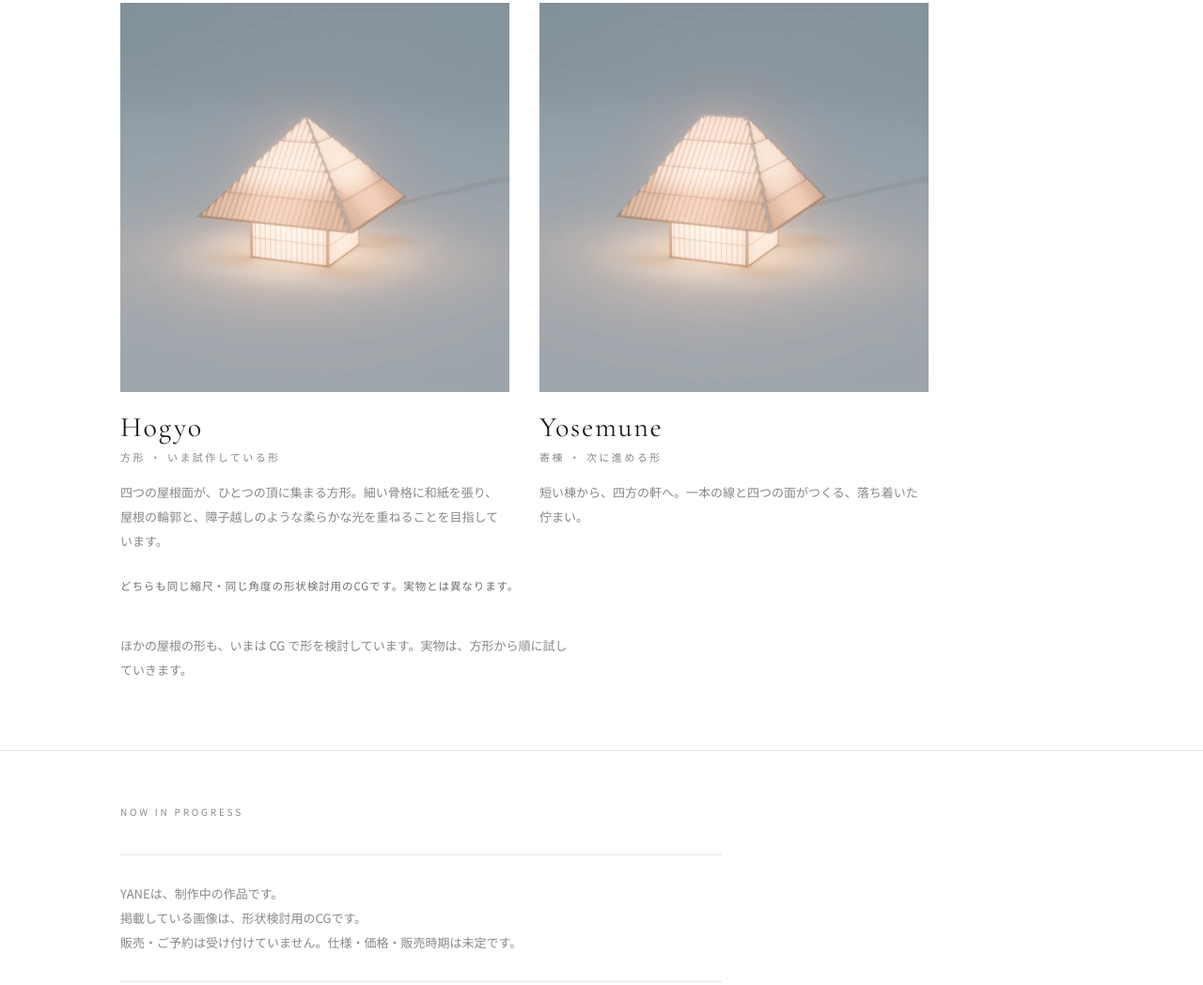
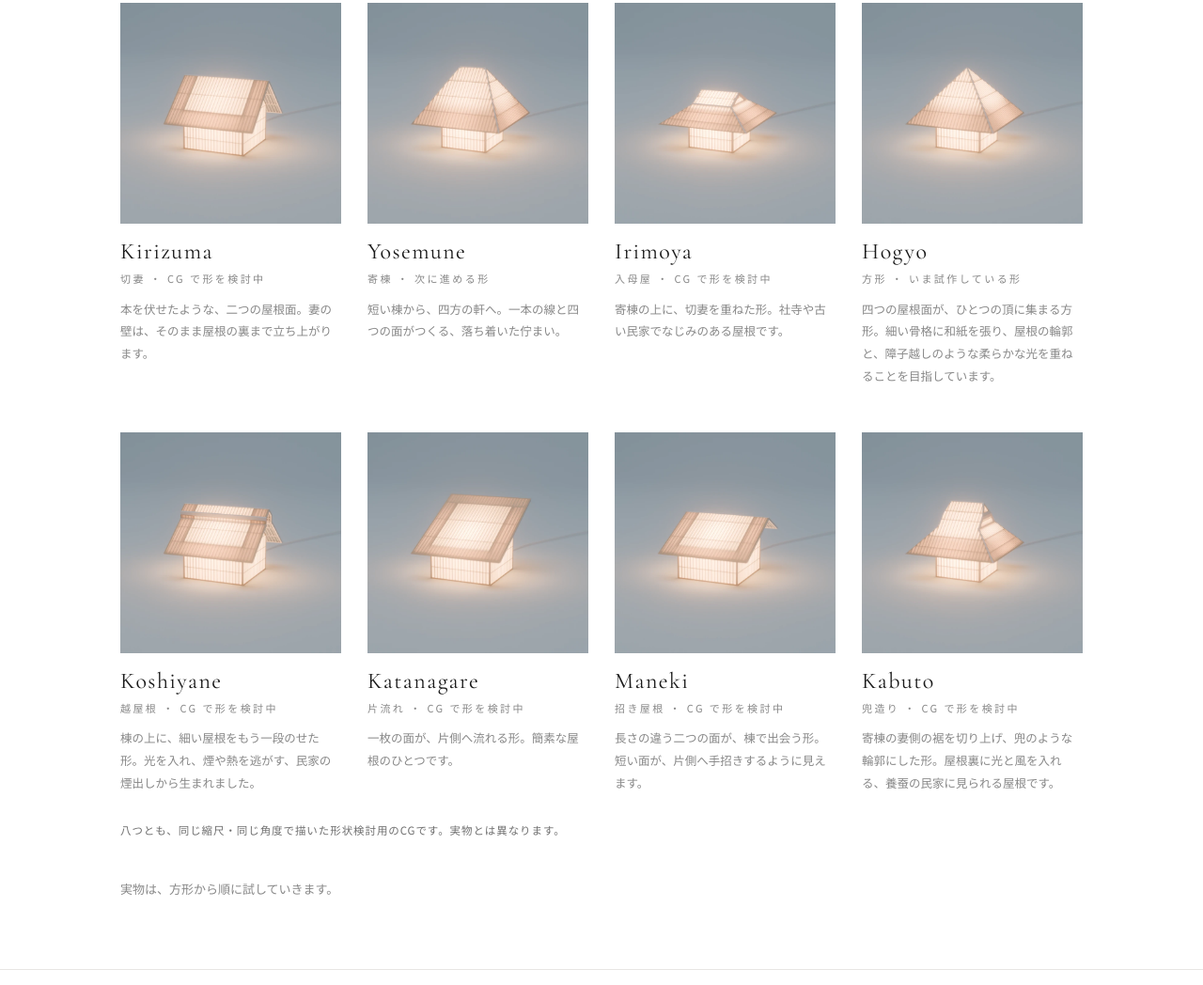
Before and after one commit to yuendesignstudio/yu-en, a plain HTML site: page karan-products/yane.html in a window 1280 px wide. Shown: the part 2180-3228 px from the top of the page at 94% size. Drawn offline with nearby package versions, Linux system fonts and the light colour scheme.

Commit message:
YANE：Roofs 欄に八つの屋根を続けて並べる

```diff
--- a/karan-products/yane.css
+++ b/karan-products/yane.css
@@ -90,3 +90,16 @@
 .yane-entry .yane-pair { gap: 2px; }
 @media (max-width: 860px) { .yane-items--2 { grid-template-columns: 1fr; } }
 @media (max-width: 480px) { .yane-pair { grid-template-columns: 1fr; } .yane-entry .yane-pair { grid-template-columns: 1fr 1fr; } }
+
+/* 2026-11-26：八つの屋根を続けて並べる */
+.yane-items--8 { grid-template-columns: repeat(4, 1fr); gap: 48px 28px; }
+.yane-items--8 .yane-item-name { font-size: 24px; margin-top: 16px; }
+.yane-items--8 .yane-item-text { font-size: 12.5px; line-height: 1.9; margin-top: 10px; }
+@media (max-width: 800px) { .yane-items--8 { grid-template-columns: repeat(2, 1fr); gap: 44px 20px; } }
+@media (max-width: 860px) { .yane-items--8 .yane-item-img { max-width: none; } }
+@media (max-width: 480px) {
+  .yane-items--8 { gap: 36px 12px; }
+  .yane-items--8 .yane-item-name { font-size: 20px; margin-top: 12px; }
+  .yane-items--8 .yane-item-ja { letter-spacing: 0.12em; }
+  .yane-items--8 .yane-item-text { font-size: 12px; }
+}
--- a/karan-products/yane.html
+++ b/karan-products/yane.html
@@ -6,7 +6,7 @@
   <title>YANE / 屋根のあかり — Karan Products</title>
   <meta name="description" content="日本の屋根のかたちを、細い枠と和紙でつくる照明のシェード。制作中の作品を紹介しています。" />
   <link rel="stylesheet" href="style.css" />
-  <link rel="stylesheet" href="yane.css?v=1" />
+  <link rel="stylesheet" href="yane.css?v=2" />
   <link rel="preconnect" href="https://fonts.googleapis.com" />
   <link rel="preconnect" href="https://fonts.gstatic.com" crossorigin />
   <link href="https://fonts.googleapis.com/css2?family=Cormorant+Garamond:wght@300;400&family=Noto+Sans+JP:wght@300;400&display=swap" rel="stylesheet" />
@@ -93,25 +93,67 @@
   <!-- 屋根の形 -->
   <div class="section">
     <p class="section-label">Roofs</p>
-    <div class="yane-items yane-items--2">
+    <div class="yane-items yane-items--8">
+
+      <article class="yane-item" id="kirizuma">
+        <div class="yane-item-img"><img src="images/yane/kirizuma-square-lit.webp" alt="Kirizuma（切妻）に和紙を張って灯したときの形状検討用CG" width="720" height="720" loading="lazy" /></div>
+        <h2 class="yane-item-name">Kirizuma</h2>
+        <p class="yane-item-ja">切妻 ・ CG で形を検討中</p>
+        <p class="yane-item-text">本を伏せたような、二つの屋根面。妻の壁は、そのまま屋根の裏まで立ち上がります。</p>
+      </article>
+
+      <article class="yane-item" id="yosemune">
+        <div class="yane-item-img"><img src="images/yane/yosemune-square-lit.webp" alt="Yosemune（寄棟）に和紙を張って灯したときの形状検討用CG" width="720" height="720" loading="lazy" /></div>
+        <h2 class="yane-item-name">Yosemune</h2>
+        <p class="yane-item-ja">寄棟 ・ 次に進める形</p>
+        <p class="yane-item-text">短い棟から、四方の軒へ。一本の線と四つの面がつくる、落ち着いた佇まい。</p>
+      </article>
+
+      <article class="yane-item" id="irimoya">
+        <div class="yane-item-img"><img src="images/yane/irimoya-square-lit.webp" alt="Irimoya（入母屋）に和紙を張って灯したときの形状検討用CG" width="720" height="720" loading="lazy" /></div>
+        <h2 class="yane-item-name">Irimoya</h2>
+        <p class="yane-item-ja">入母屋 ・ CG で形を検討中</p>
+        <p class="yane-item-text">寄棟の上に、切妻を重ねた形。社寺や古い民家でなじみのある屋根です。</p>
+      </article>
 
       <article class="yane-item" id="hogyo">
-        <div class="yane-item-img"><img src="images/yane/hogyo-square-lit.webp" alt="Hogyo（方形）に和紙を張って灯したときの形状検討用CG" /></div>
+        <div class="yane-item-img"><img src="images/yane/hogyo-square-lit.webp" alt="Hogyo（方形）に和紙を張って灯したときの形状検討用CG" width="720" height="720" loading="lazy" /></div>
         <h2 class="yane-item-name">Hogyo</h2>
         <p class="yane-item-ja">方形 ・ いま試作している形</p>
         <p class="yane-item-text">四つの屋根面が、ひとつの頂に集まる方形。細い骨格に和紙を張り、屋根の輪郭と、障子越しのような柔らかな光を重ねることを目指しています。</p>
       </article>
 
-      <article class="yane-item" id="yosemune">
-        <div class="yane-item-img"><img src="images/yane/yosemune-square-lit.webp" alt="Yosemune（寄棟）に和紙を張って灯したときの形状検討用CG" /></div>
-        <h2 class="yane-item-name">Yosemune</h2>
-        <p class="yane-item-ja">寄棟 ・ 次に進める形</p>
-        <p class="yane-item-text">短い棟から、四方の軒へ。一本の線と四つの面がつくる、落ち着いた佇まい。</p>
+      <article class="yane-item" id="koshiyane">
+        <div class="yane-item-img"><img src="images/yane/koshiyane-square-lit.webp" alt="Koshiyane（越屋根）に和紙を張って灯したときの形状検討用CG" width="720" height="720" loading="lazy" /></div>
+        <h2 class="yane-item-name">Koshiyane</h2>
+        <p class="yane-item-ja">越屋根 ・ CG で形を検討中</p>
+        <p class="yane-item-text">棟の上に、細い屋根をもう一段のせた形。光を入れ、煙や熱を逃がす、民家の煙出しから生まれました。</p>
+      </article>
+
+      <article class="yane-item" id="katanagare">
+        <div class="yane-item-img"><img src="images/yane/katanagare-square-lit.webp" alt="Katanagare（片流れ）に和紙を張って灯したときの形状検討用CG" width="720" height="720" loading="lazy" /></div>
+        <h2 class="yane-item-name">Katanagare</h2>
+        <p class="yane-item-ja">片流れ ・ CG で形を検討中</p>
+        <p class="yane-item-text">一枚の面が、片側へ流れる形。簡素な屋根のひとつです。</p>
+      </article>
+
+      <article class="yane-item" id="maneki">
+        <div class="yane-item-img"><img src="images/yane/maneki-square-lit.webp" alt="Maneki（招き屋根）に和紙を張って灯したときの形状検討用CG" width="720" height="720" loading="lazy" /></div>
+        <h2 class="yane-item-name">Maneki</h2>
+        <p class="yane-item-ja">招き屋根 ・ CG で形を検討中</p>
+        <p class="yane-item-text">長さの違う二つの面が、棟で出会う形。短い面が、片側へ手招きするように見えます。</p>
+      </article>
+
+      <article class="yane-item" id="kabuto">
+        <div class="yane-item-img"><img src="images/yane/kabuto-square-lit.webp" alt="Kabuto（兜造り）に和紙を張って灯したときの形状検討用CG" width="720" height="720" loading="lazy" /></div>
+        <h2 class="yane-item-name">Kabuto</h2>
+        <p class="yane-item-ja">兜造り ・ CG で形を検討中</p>
+        <p class="yane-item-text">寄棟の妻側の裾を切り上げ、兜のような輪郭にした形。屋根裏に光と風を入れる、養蚕の民家に見られる屋根です。</p>
       </article>
 
     </div>
-    <p class="yane-cap" style="margin-top:24px;">どちらも同じ縮尺・同じ角度の形状検討用のCGです。実物とは異なります。</p>
-    <p class="concept-text" style="margin-top:40px;">ほかの屋根の形も、いまは CG で形を検討しています。実物は、方形から順に試していきます。</p>
+    <p class="yane-cap" style="margin-top:28px;">八つとも、同じ縮尺・同じ角度で描いた形状検討用のCGです。実物とは異なります。</p>
+    <p class="concept-text" style="margin-top:40px;">実物は、方形から順に試していきます。</p>
   </div>
 
   <hr class="divider" />
```
Also changed, not shown: karan-products/index.html (+1 -1 lines).
